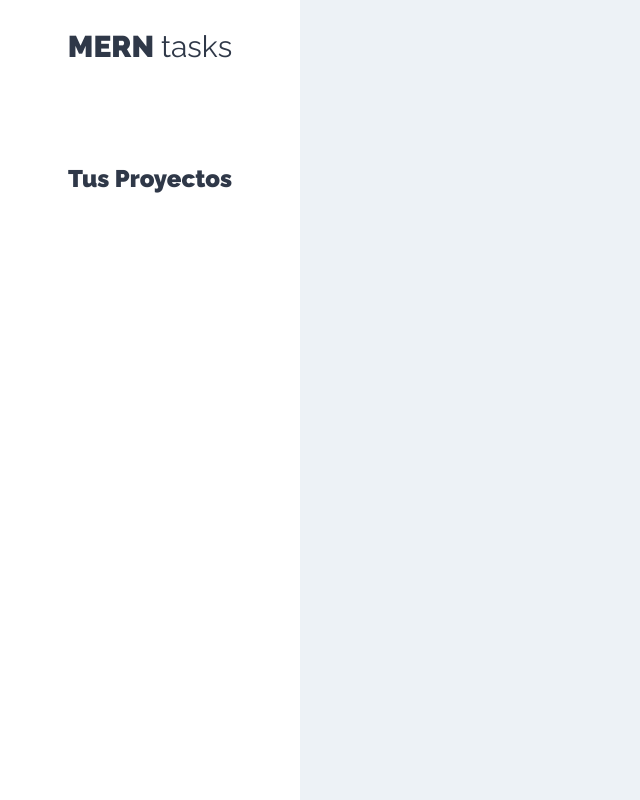
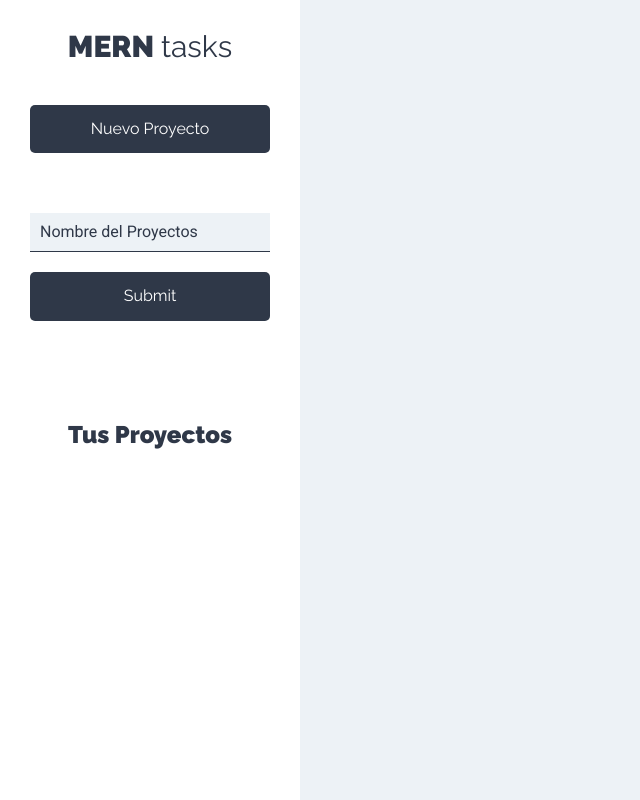
Before and after one commit to Marcos0204/client-_task_manager, a React (Create React App) app: page /proyectos in a window 1280 px wide. Shown: the whole page, without its empty margins (0-640 px from the left). Built offline with nearby package versions, Linux system fonts and the light colour scheme.

Commit message:
sidebar-structure-initial

```diff
--- a/src/components/layout/Sidebar.js
+++ b/src/components/layout/Sidebar.js
@@ -1,9 +1,11 @@
-import React from 'react'
+import React from 'react';
+import NuevoProyectos from '../proyectos/NuevoProyectos';
 
 const Sidebar = () => {
     return (
         <aside>
             <h1>MERN <span>tasks</span> </h1>
+            <NuevoProyectos/>
             <div className="proyectos">
                 <h2>Tus Proyectos</h2>
             </div>
--- /dev/null
+++ b/src/components/proyectos/NuevoProyectos.jsx
@@ -0,0 +1,31 @@
+import React from 'react'
+
+const NuevoProyectos = () => {
+    return (
+        <>
+            <button
+                type='button'
+                className='btn btn-block btn-primario'
+            >
+                Nuevo Proyecto
+            </button>
+            <form
+                className='formulario-nuevo-proyecto'
+            >
+                <input
+                    type="text"
+                    className='input-text'
+                    placeholder='Nombre del Proyectos'
+                    name='nombre'
+                />
+                <input
+                    type="submit"
+                    className='btn btn-block btn-primario'
+                />
+
+            </form>
+        </>
+    )
+}
+
+export default NuevoProyectos
```
